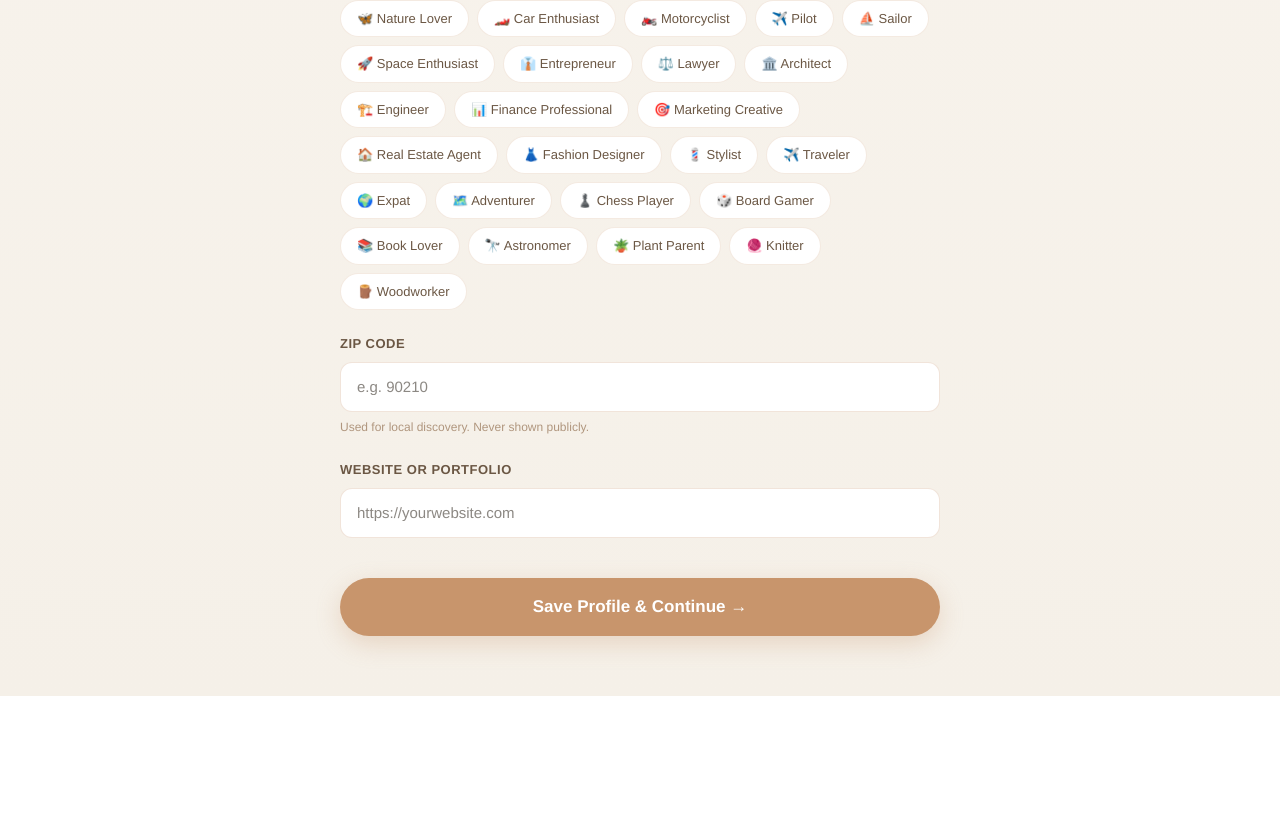
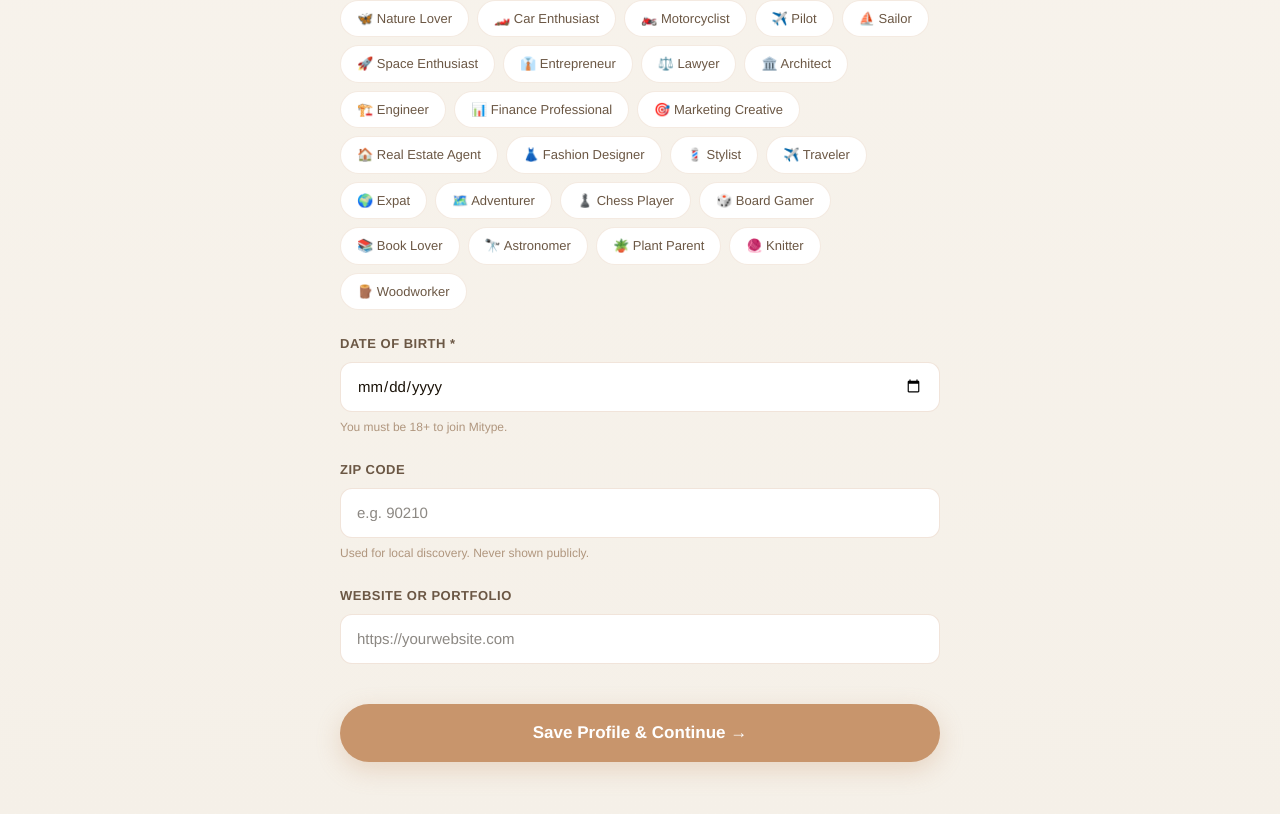
Before and after one commit to mitype/mitype, a Next.js app: page /create-profile in a window 1280 px wide. Shown: the part 1291-2105 px from the top of the page. Before the commit the page ends 1987 px from the top, so only its background shows below. Built offline with nearby package versions, Linux system fonts and the light colour scheme; no server answers.

Commit message:
Add date of birth + age display, enforce 18+ on signup

```diff
--- a/app/create-profile/page.tsx
+++ b/app/create-profile/page.tsx
@@ -4,6 +4,7 @@ import { useRouter } from 'next/navigation';
 import { supabase } from '../lib/supabaseClient';
 import Link from 'next/link';
 import { toast } from '../lib/toast';
+import { isAtLeast18, maxDobIso, minDobIso } from '../lib/age';
 
 const ALL_CATEGORIES = [
   '♾️ Oddcast',
@@ -40,6 +41,7 @@ export default function CreateProfilePage() {
   const [username, setUsername] = useState('');
   const [bio, setBio] = useState('');
   const [zipCode, setZipCode] = useState('');
+  const [dateOfBirth, setDateOfBirth] = useState('');
   const [websiteUrl, setWebsiteUrl] = useState('');
   const [selectedCategories, setSelectedCategories] = useState<string[]>([]);
   const [loading, setLoading] = useState(false);
@@ -65,6 +67,14 @@ export default function CreateProfilePage() {
       toast.error('Please select at least one category.');
       return;
     }
+    if (!dateOfBirth) {
+      toast.error('Please enter your date of birth.');
+      return;
+    }
+    if (!isAtLeast18(dateOfBirth)) {
+      toast.error('You must be at least 18 to use Mitype.');
+      return;
+    }
 
     setLoading(true);
 
@@ -80,6 +90,7 @@ export default function CreateProfilePage() {
       bio: bio.trim(),
       categories: selectedCategories,
       zip_code: zipCode.trim(),
+      date_of_birth: dateOfBirth,
       website_url: websiteUrl.trim(),
       social_links: [],
     });
@@ -273,6 +284,44 @@ export default function CreateProfilePage() {
             </div>
           </div>
 
+          {/* Date of Birth */}
+          <div style={{ marginBottom: 24 }}>
+            <label style={{
+              display: 'block',
+              fontSize: 13,
+              fontWeight: 700,
+              color: '#6b5744',
+              marginBottom: 8,
+              textTransform: 'uppercase',
+              letterSpacing: '0.5px',
+            }}>
+              Date of Birth *
+            </label>
+            <input
+              type="date"
+              value={dateOfBirth}
+              onChange={(e) => setDateOfBirth(e.target.value)}
+              required
+              min={minDobIso()}
+              max={maxDobIso()}
+              style={{
+                width: '100%',
+                padding: '13px 16px',
+                borderRadius: 12,
+                border: '1px solid rgba(200,149,108,0.25)',
+                background: 'white',
+                fontSize: 15,
+                color: '#1a1208',
+                outline: 'none',
+                boxSizing: 'border-box',
+                fontFamily: 'inherit',
+              }}
+            />
+            <p style={{ color: '#b0967e', fontSize: 12, marginTop: 6 }}>
+              You must be 18+ to join Mitype.
+            </p>
+          </div>
+
           {/* ZIP Code */}
           <div style={{ marginBottom: 24 }}>
             <label style={{
--- a/app/discover/page.tsx
+++ b/app/discover/page.tsx
@@ -8,6 +8,7 @@ import { Avatar } from '../components/Avatar';
 import { Coachmark } from '../components/Coachmark';
 import { DiscoverSkeleton } from '../components/Skeleton';
 import { sanitizeText } from '../lib/sanitize';
+import { calculateAge } from '../lib/age';
 
 const ALL_CATEGORIES = [
   '🎨 Painter', '✍️ Writer', '📸 Photographer', '🎭 Actor',
@@ -375,6 +376,12 @@ export default function DiscoverPage() {
                           }}
                         >
                           @{profile.username}
+                          {(() => {
+                            const age = calculateAge(profile.date_of_birth);
+                            return age !== null ? (
+                              <span style={{ color: '#a89278', fontWeight: 600 }}> · {age}</span>
+                            ) : null;
+                          })()}
                         </Link>
 
                         {profile.zip_code && (
@@ -744,6 +751,12 @@ export default function DiscoverPage() {
                       }}
                     >
                       @{profile.username}
+                      {(() => {
+                        const age = calculateAge(profile.date_of_birth);
+                        return age !== null ? (
+                          <span style={{ color: '#a89278', fontWeight: 600 }}> · {age}</span>
+                        ) : null;
+                      })()}
                     </Link>
                     {profile.zip_code && (
                       <p style={{ color: '#a89278', fontSize: 12, marginTop: 2 }}>
--- a/app/edit-profile/page.tsx
+++ b/app/edit-profile/page.tsx
@@ -6,6 +6,7 @@ import Link from 'next/link';
 import { Avatar } from '../components/Avatar';
 import { Coachmark } from '../components/Coachmark';
 import { toast } from '../lib/toast';
+import { isAtLeast18, maxDobIso, minDobIso } from '../lib/age';
 import {
   PROFILE_PROMPTS,
   MAX_PROMPTS,
@@ -99,6 +100,7 @@ export default function EditProfilePage() {
   const [zipCode, setZipCode] = useState('');
   const [websiteUrl, setWebsiteUrl] = useState('');
   const [creativeStatus, setCreativeStatus] = useState('');
+  const [dateOfBirth, setDateOfBirth] = useState('');
   const [selectedCategories, setSelectedCategories] = useState<string[]>([]);
   const [avatarUrl, setAvatarUrl] = useState('');
   const [uploading, setUploading] = useState(false);
@@ -130,6 +132,7 @@ export default function EditProfilePage() {
         setZipCode(profile.zip_code || '');
         setWebsiteUrl(profile.website_url || '');
         setCreativeStatus(profile.creative_status || '');
+        setDateOfBirth(profile.date_of_birth || '');
         setSelectedCategories(profile.categories || []);
         setAvatarUrl(profile.avatar_url || '');
         setPortfolioLinks(profile.portfolio_links || []);
@@ -231,6 +234,10 @@ export default function EditProfilePage() {
       toast.error('Username is required.');
       return;
     }
+    if (dateOfBirth && !isAtLeast18(dateOfBirth)) {
+      toast.error('You must be at least 18 to use Mitype.');
+      return;
+    }
     setSaving(true);
 
     const { error } = await supabase.from('profiles').upsert({
@@ -241,6 +248,7 @@ export default function EditProfilePage() {
       zip_code: zipCode.trim(),
       website_url: websiteUrl.trim(),
       creative_status: creativeStatus.trim(),
+      date_of_birth: dateOfBirth || null,
       avatar_url: avatarUrl,
       portfolio_links: portfolioLinks.filter((p) => p.url.trim()),
       profile_prompts: profilePrompts
@@ -611,6 +619,43 @@ export default function EditProfilePage() {
                 );
               })}
             </div>
+          </div>
+
+          {/* Date of Birth */}
+          <div style={{ marginBottom: 24 }}>
+            <label style={{
+              display: 'block',
+              fontSize: 13,
+              fontWeight: 700,
+              color: '#6b5744',
+              marginBottom: 8,
+              textTransform: 'uppercase',
+              letterSpacing: '0.5px',
+            }}>
+              Date of Birth
+            </label>
+            <input
+              type="date"
+              value={dateOfBirth}
+              onChange={(e) => setDateOfBirth(e.target.value)}
+              min={minDobIso()}
+              max={maxDobIso()}
+              style={{
+                width: '100%',
+                padding: '13px 16px',
+                borderRadius: 12,
+                border: '1px solid rgba(200,149,108,0.25)',
+                background: 'white',
+                fontSize: 15,
+                color: '#1a1208',
+                outline: 'none',
+                boxSizing: 'border-box',
+                fontFamily: 'inherit',
+              }}
+            />
+            <p style={{ color: '#b0967e', fontSize: 12, marginTop: 6 }}>
+              Used to show your age. You must be 18+.
+            </p>
           </div>
 
           {/* ZIP Code */}
--- /dev/null
+++ b/app/lib/age.ts
@@ -0,0 +1,31 @@
+// Age helpers driven off `profiles.date_of_birth` (DATE column).
+
+export function calculateAge(dob: string | null | undefined): number | null {
+  if (!dob) return null;
+  const d = new Date(dob);
+  if (Number.isNaN(d.getTime())) return null;
+  const today = new Date();
+  let age = today.getFullYear() - d.getFullYear();
+  const m = today.getMonth() - d.getMonth();
+  if (m < 0 || (m === 0 && today.getDate() < d.getDate())) age--;
+  return age >= 0 ? age : null;
+}
+
+export function isAtLeast18(dob: string | null | undefined): boolean {
+  const age = calculateAge(dob);
+  return age !== null && age >= 18;
+}
+
+// Cap the date input's max attribute so the picker can't pick a sub-18 date.
+export function maxDobIso(): string {
+  const d = new Date();
+  d.setFullYear(d.getFullYear() - 18);
+  return d.toISOString().slice(0, 10);
+}
+
+// Cap the min so we don't allow nonsense like 1900.
+export function minDobIso(): string {
+  const d = new Date();
+  d.setFullYear(d.getFullYear() - 100);
+  return d.toISOString().slice(0, 10);
+}
--- a/app/profile/[username]/page.tsx
+++ b/app/profile/[username]/page.tsx
@@ -10,6 +10,7 @@ import { ProfileSkeleton } from '../../components/Skeleton';
 import { toast } from '../../lib/toast';
 import { sanitizeText, safeUrl } from '../../lib/sanitize';
 import { normalizePrompts, type ProfilePrompt } from '../../lib/profilePrompts';
+import { calculateAge } from '../../lib/age';
 
 const PORTFOLIO_ICONS: Record<string, string> = {
   music:    '🎵',
@@ -41,6 +42,7 @@ type PublicProfile = {
   portfolio_links?: PortfolioLink[] | null;
   profile_prompts?: ProfilePrompt[] | null;
   creative_status?: string | null;
+  date_of_birth?: string | null;
 };
 
 export default function ProfilePage({ params }: { params: Promise<{ username: string }> }) {
@@ -470,6 +472,15 @@ export default function ProfilePage({ params }: { params: Promise<{ username: st
 
             <h1 style={{ fontSize: 28, fontWeight: 800, color: '#1a1208', letterSpacing: '-0.5px', marginBottom: 8 }}>
               @{profile.username}
+              {(() => {
+                const age = calculateAge(profile.date_of_birth);
+                if (age === null) return null;
+                return (
+                  <span style={{ color: '#a89278', fontWeight: 600, fontSize: 22, marginLeft: 10 }}>
+                    · {age}
+                  </span>
+                );
+              })()}
             </h1>
 
             {profile.creative_status && (
```
